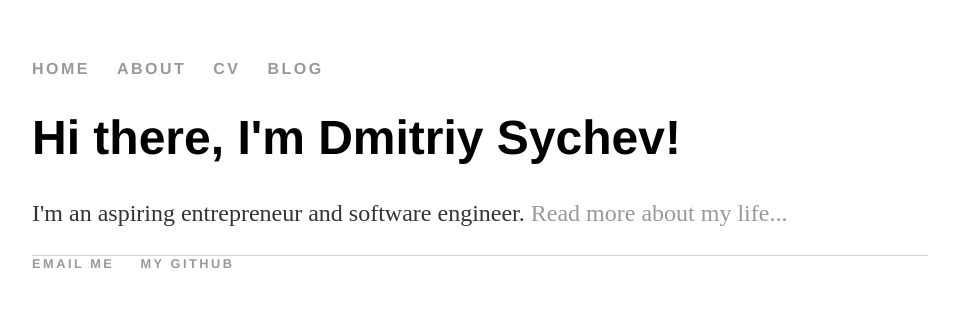
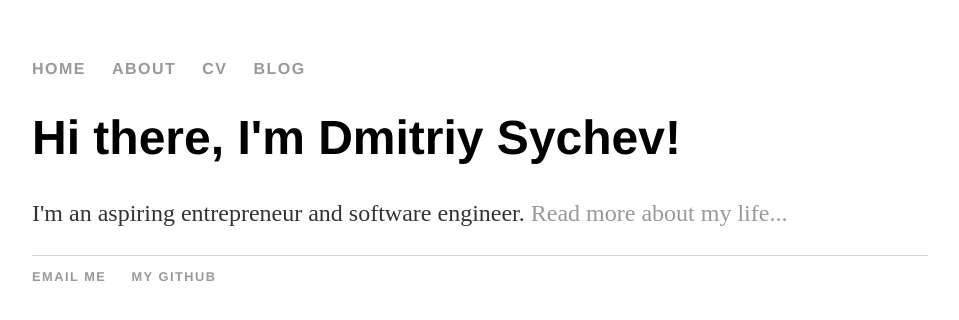
Before and after one commit to dmitriysychev/dmitriysychev.github.io, a Jekyll site: the page built from index.html, in a window 1280 px wide. Shown: the top 320 px of the page, without its empty margins (160-1119 px from the left). Built offline with Jekyll 4.4.1, drawn with Linux system fonts in a browser that asks for light colours.

Commit message:
Update main.css

```diff
--- a/css/main.css
+++ b/css/main.css
@@ -5,16 +5,9 @@ body {
 nav ul, footer ul {
     font-family:'Helvetica', 'Arial', 'Sans-Serif';
     padding: 0px;
-    letter-spacing: 2.5px;
-    margin: 0 auto;
-    z-index: 100;
-    position: relative;
-    left: 0;
-    top: 0;
+    letter-spacing: 1.5px;
     list-style: none;
     font-weight: bold;
-    border: none;
-    outline: none;
     text-transform: uppercase;
 }
 nav ul li, footer ul li {
```
